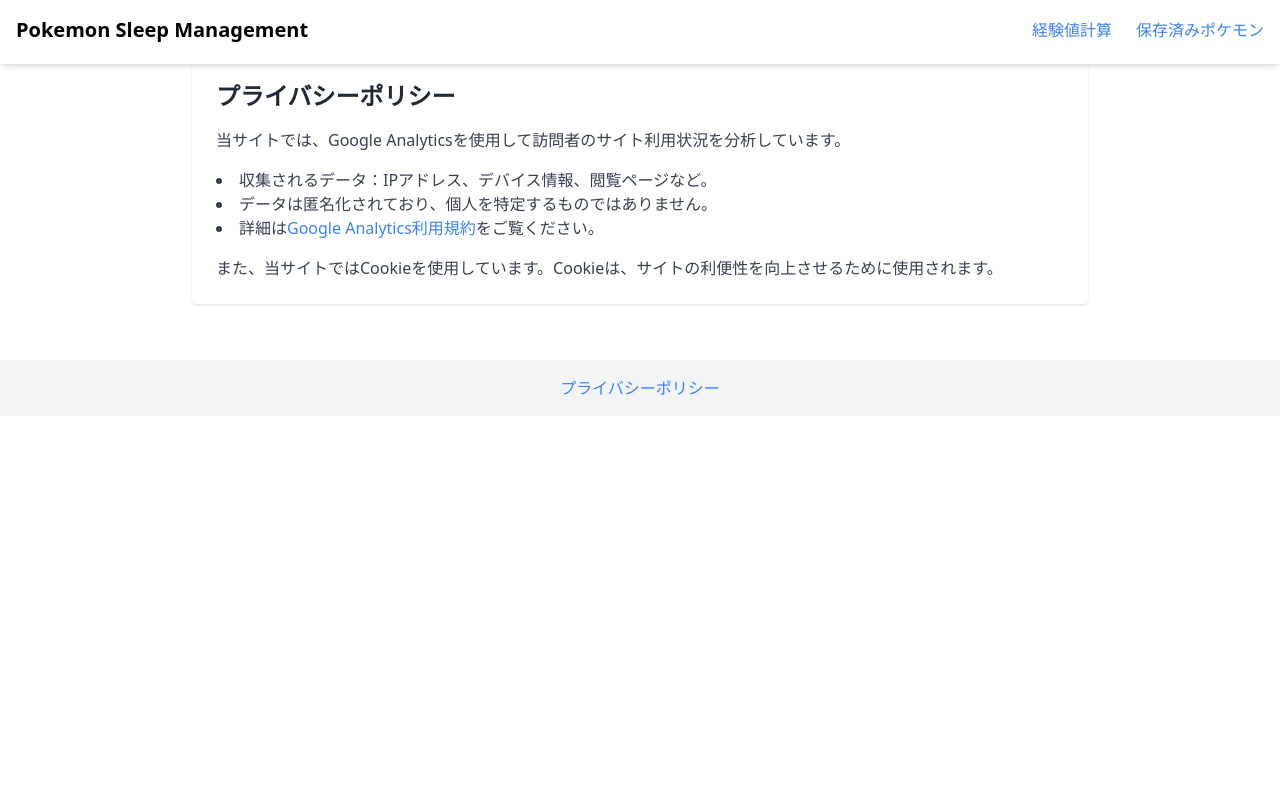
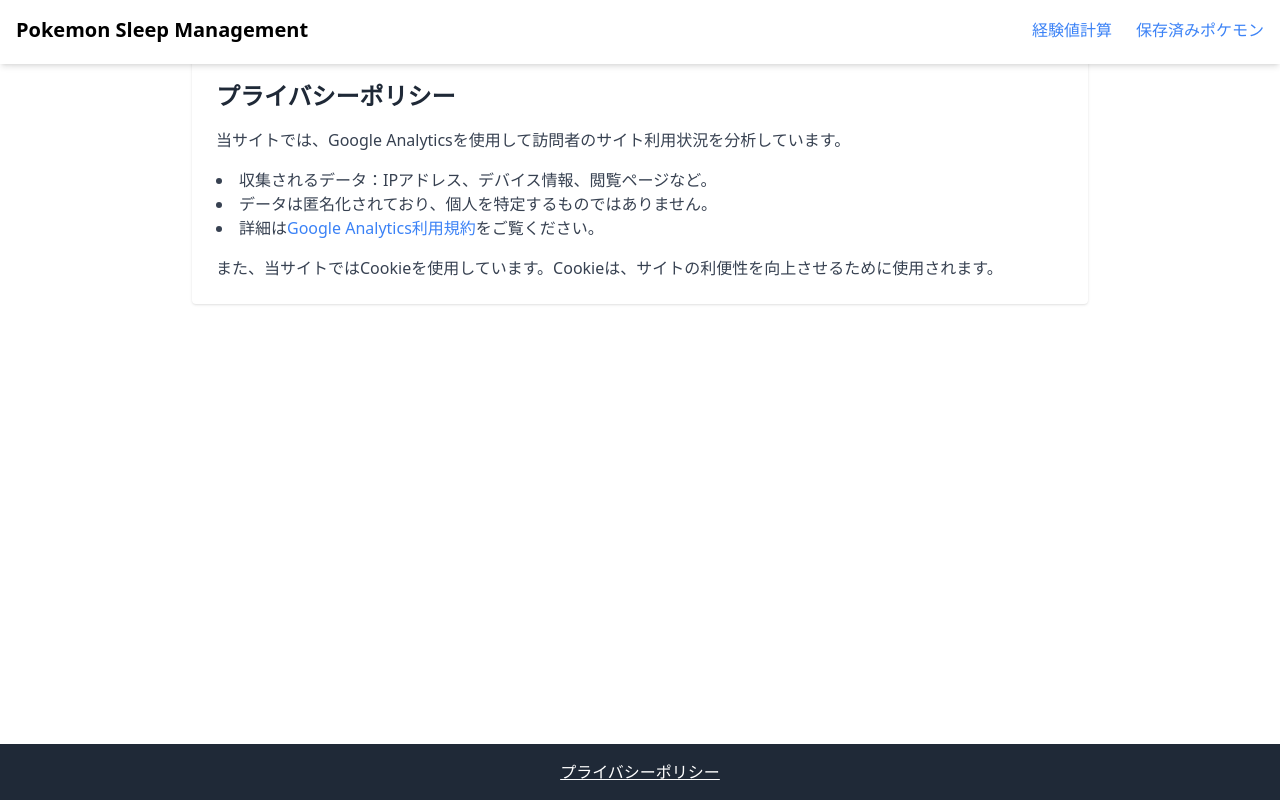
Before and after one commit to SH11235/pokemonsleep-management, a React (Vite) app: page /pokemonsleep-management/privacy-policy in a window 1280 px wide. Built offline with nearby package versions, Linux system fonts and the light colour scheme.

Commit message:
レイアウト微調整

```diff
--- a/src/App.tsx
+++ b/src/App.tsx
@@ -8,6 +8,7 @@ import {
 } from "react-router-dom";
 
 import Layout from "./components/Layout";
+import { pages } from "./constants";
 import useGoogleAnalytics from "./lib/googleAalytics";
 import CalculationList from "./pages/CalculationList";
 import Calculator from "./pages/Calculator";
@@ -20,10 +21,16 @@ const App = () => {
             <RedirectHandler>
                 <Layout>
                     <Routes>
-                        <Route path="/" element={<Calculator />} />
-                        <Route path="/list" element={<CalculationList />} />
                         <Route
-                            path="/privacy-policy"
+                            path={pages.calculator.path}
+                            element={<Calculator />}
+                        />
+                        <Route
+                            path={pages.list.path}
+                            element={<CalculationList />}
+                        />
+                        <Route
+                            path={pages.privacy.path}
                             element={<PrivacyPolicy />}
                         />
                     </Routes>
--- a/src/components/Footer.tsx
+++ b/src/components/Footer.tsx
@@ -1,12 +1,16 @@
+import { Link } from "react-router-dom";
+
+import { pages } from "@/constants";
+
 export const Footer = () => (
-    <footer className="mt-8 bg-gray-100 py-4">
-        <div className="text-center text-gray-600">
-            <a
-                href="/pokemonsleep-management/privacy-policy"
-                className="text-blue-500 hover:underline"
+    <footer className="bg-gray-800 text-white text-center py-4">
+        <p>
+            <Link
+                to={pages.privacy.path}
+                className="underline hover:text-gray-400"
             >
                 プライバシーポリシー
-            </a>
-        </div>
+            </Link>
+        </p>
     </footer>
 );
--- a/src/components/Layout.tsx
+++ b/src/components/Layout.tsx
@@ -8,11 +8,11 @@ type LayoutProps = {
 };
 
 const Layout = ({ children }: LayoutProps) => (
-    <>
+    <div className="flex flex-col min-h-screen">
         <Header />
-        <main className="p-6">{children}</main>
+        <main className="flex-grow p-6">{children}</main>
         <Footer />
-    </>
+    </div>
 );
 
 export default Layout;
--- a/src/constants/index.ts
+++ b/src/constants/index.ts
@@ -76,4 +76,8 @@ export const pages = {
         path: "/list",
         name: "保存済みポケモン",
     },
+    privacy: {
+        path: "/privacy-policy",
+        name: "プライバシーポリシー",
+    },
 } as const;
```
